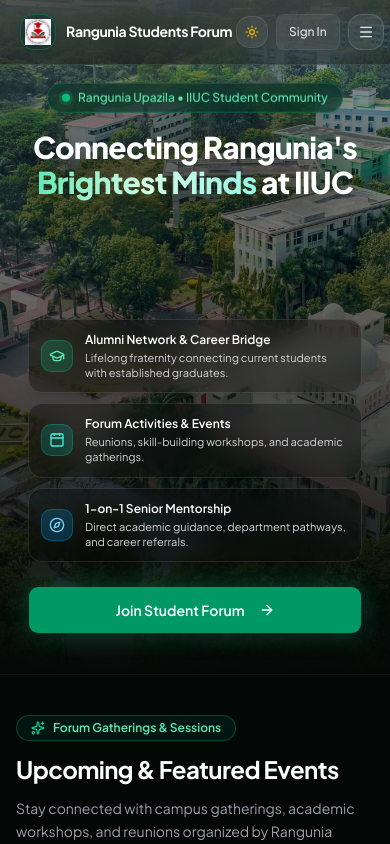
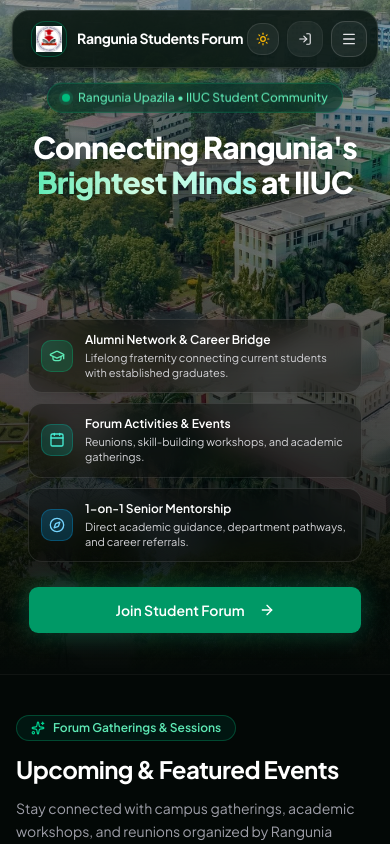
Before and after one commit to Abdul-Ahad-CSE/Rangunia-Student-Forum-IIUC, a Next.js app: page / in a window 390 px wide. Shown: the top 844 px of the page. Built offline with nearby package versions, Linux system fonts and the light colour scheme; no server answers; the database is empty.

Commit message:
feat(nav): redesign navbar as floating island pill with icon-only sign-in (Phase 36)

```diff
--- a/src/features/landing/components/landing-nav-client.tsx
+++ b/src/features/landing/components/landing-nav-client.tsx
@@ -12,6 +12,7 @@ import {
   KeyRound,
   GraduationCap,
   Briefcase,
+  LogIn,
 } from "lucide-react";
 import { Button } from "@/components/ui/button";
 import { Container } from "@/components/shared/container";
@@ -57,19 +58,19 @@ export function LandingNavClient({ session }: LandingNavClientProps) {
   }
 
   return (
-    <nav className="fixed top-0 left-0 right-0 z-40 border-b border-zinc-200/80 dark:border-white/10 bg-white/85 dark:bg-black/40 backdrop-blur-xl transition-all">
-      <Container className="flex h-16 sm:h-20 items-center justify-between">
+    <nav className="fixed top-2.5 sm:top-4 left-3 right-3 sm:left-6 sm:right-6 max-w-6xl mx-auto z-40 rounded-2xl border border-zinc-200/90 dark:border-white/10 bg-[#f4f7f5]/90 dark:bg-[#07130f]/85 backdrop-blur-xl shadow-md shadow-zinc-950/[0.04] dark:shadow-black/40 transition-all">
+      <Container className="flex h-14 sm:h-16 px-3.5 sm:px-6 items-center justify-between">
         {/* Brand Lockup */}
         <Link
           href="/"
           className="flex items-center gap-2.5 sm:gap-3 transition-opacity hover:opacity-90 focus:outline-none focus:ring-2 focus:ring-emerald-400 rounded-lg p-1 shrink-0"
         >
-          <div className="relative h-9 w-9 sm:h-11 sm:w-11 shrink-0 overflow-hidden rounded-xl border border-emerald-500/30 bg-emerald-950/40 p-1 shadow-md">
+          <div className="relative h-9 w-9 sm:h-10 sm:w-10 shrink-0 overflow-hidden rounded-xl border border-emerald-500/30 bg-emerald-950/40 p-1 shadow-md">
             <Image
               src="/images/rsf_logo.png"
               alt="RSF Logo"
-              width={44}
-              height={44}
+              width={40}
+              height={40}
               className="h-full w-full object-contain"
               priority
             />
@@ -173,13 +174,13 @@ export function LandingNavClient({ session }: LandingNavClientProps) {
               </Button>
             </Link>
           ) : (
-            <Link href="/login">
+            <Link href="/login" title="Sign In" aria-label="Sign In">
               <Button
-                variant="ghost"
+                variant="outline"
                 size="sm"
-                className="text-xs text-zinc-700 dark:text-zinc-200 h-9 px-3 border border-zinc-200 dark:border-white/10 bg-zinc-100/80 dark:bg-white/5 font-medium"
+                className="h-9 w-9 p-0 rounded-xl border border-zinc-200 dark:border-white/10 bg-zinc-100/80 dark:bg-white/5 text-zinc-700 dark:text-zinc-200 hover:text-emerald-600 dark:hover:text-emerald-400 hover:bg-zinc-200/80 dark:hover:bg-white/10 flex items-center justify-center shadow-xs"
               >
-                Sign In
+                <LogIn className="w-4 h-4" />
               </Button>
             </Link>
           )}
@@ -196,7 +197,7 @@ export function LandingNavClient({ session }: LandingNavClientProps) {
 
       {/* Mobile Drawer Menu */}
       {isOpen && (
-        <div className="border-b border-zinc-200 dark:border-white/10 bg-white/95 dark:bg-[#06100c]/95 backdrop-blur-2xl px-6 py-6 md:hidden">
+        <div className="mt-2 rounded-2xl border border-zinc-200/90 dark:border-white/10 bg-[#f4f7f5]/95 dark:bg-[#06100c]/95 backdrop-blur-2xl p-5 shadow-2xl md:hidden">
           <div className="flex flex-col space-y-4">
             <Link
               href="/directory"
```
Also changed, not shown: 1 other file (tests, documents, lock files or other folders).
